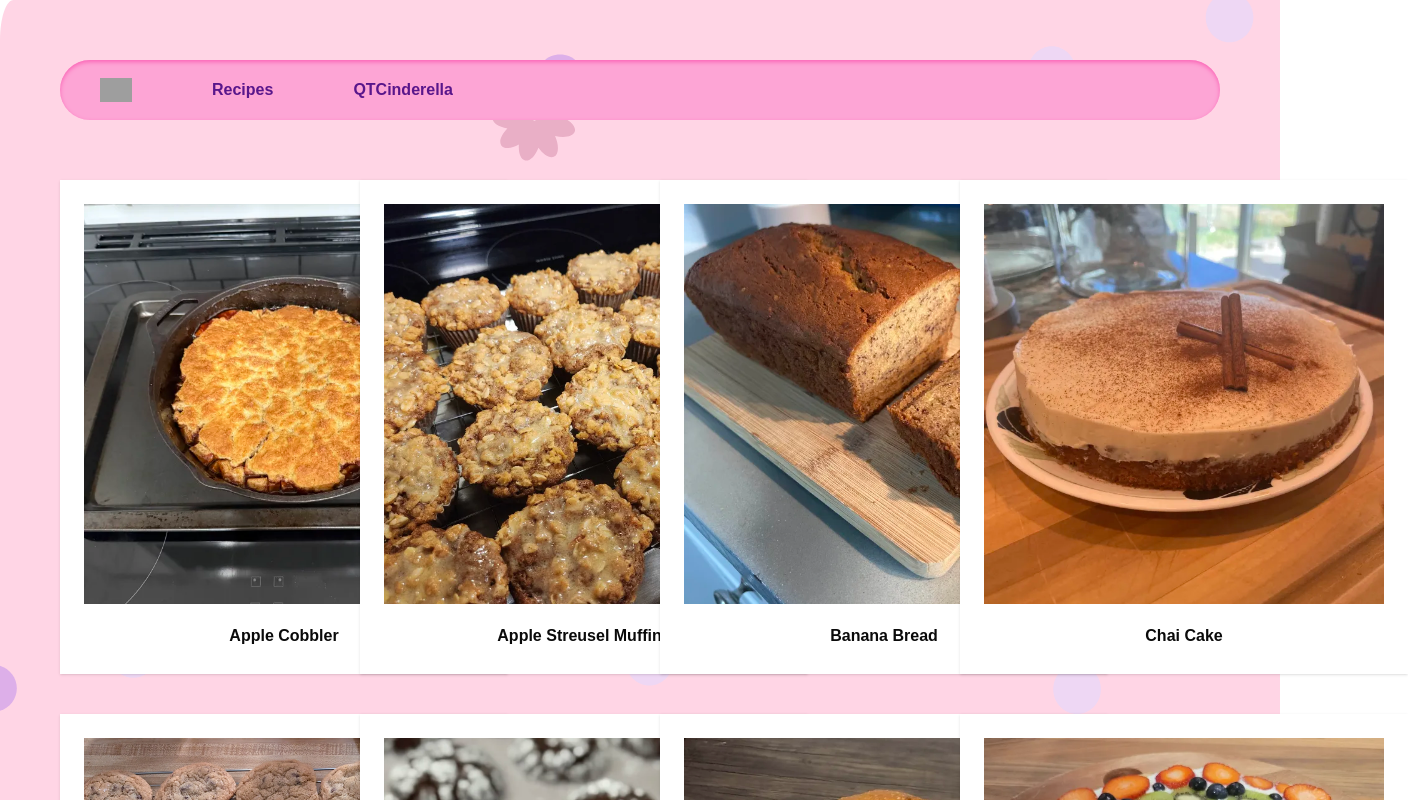
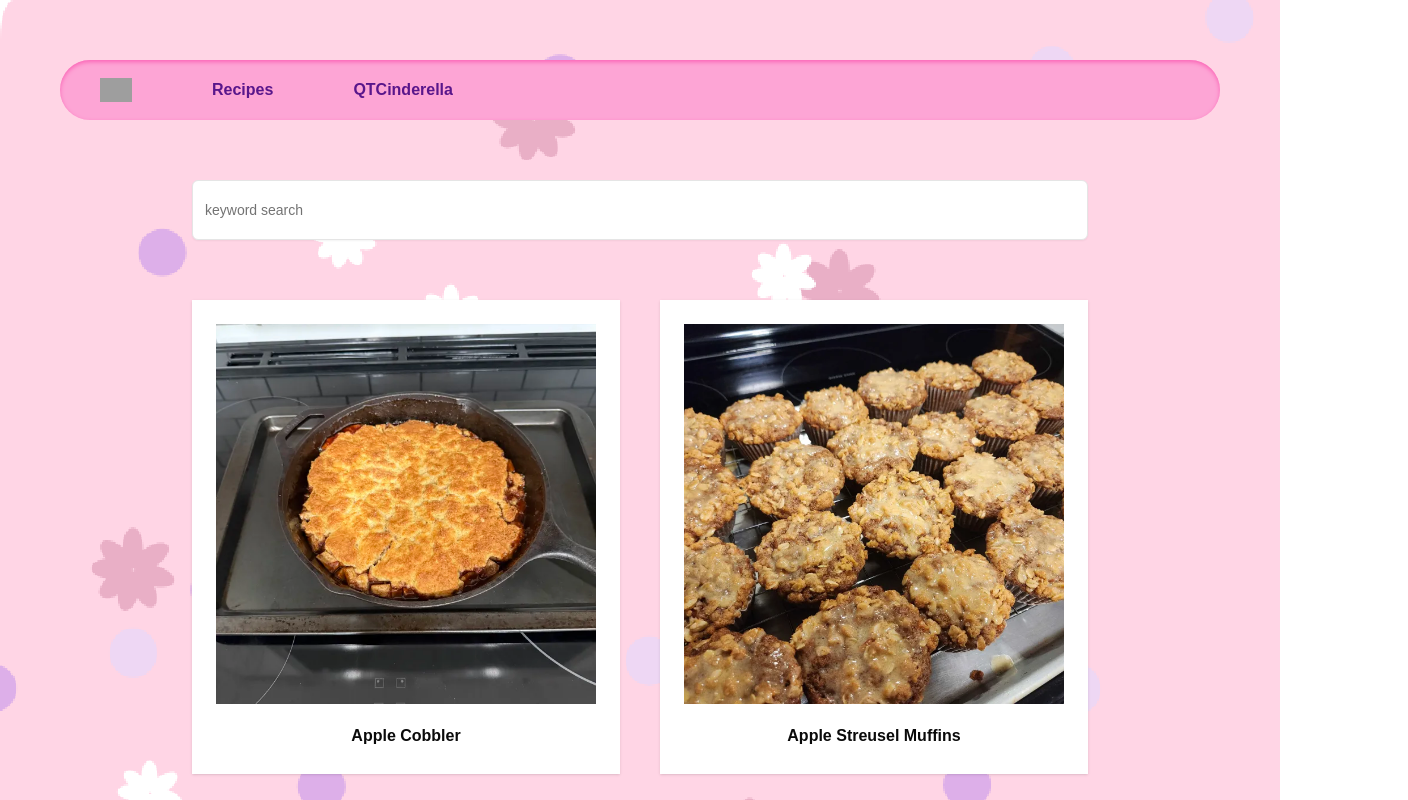
Before and after one commit to adoante/qtc-baking-streams, a SvelteKit app: page /recipe in a window 1280 px wide. Shown: the top 800 px of the page, 1408 px wide, since content can reach past the window. Built offline with nearby package versions, Linux system fonts and the light colour scheme; grey boxes are pictures that could not be loaded; a web font is replaced by a local one.

Commit message:
search bar!

```diff
--- a/src/lib/components/recipe-card.svelte
+++ b/src/lib/components/recipe-card.svelte
@@ -13,7 +13,7 @@
 <a href="/recipe/{slug}" class="flex w-max items-center justify-center">
 	<Card class="justify-center rounded-none border-none text-center">
 		<Content>
-			<img src={thumbnail} alt={title} class="h-60 w-100 object-cover md:h-100" />
+			<img src={thumbnail} alt={title} class="h-60 w-65 object-cover md:h-95 md:w-95" />
 		</Content>
 		<Header>
 			<Title>{title}</Title>
--- /dev/null
+++ b/src/lib/components/ui/input/index.ts
@@ -0,0 +1,7 @@
+import Root from "./input.svelte";
+
+export {
+	Root,
+	//
+	Root as Input,
+};
--- /dev/null
+++ b/src/lib/components/ui/input/input.svelte
@@ -0,0 +1,52 @@
+<script lang="ts">
+	import type { HTMLInputAttributes, HTMLInputTypeAttribute } from "svelte/elements";
+	import { cn, type WithElementRef } from "$lib/utils.js";
+
+	type InputType = Exclude<HTMLInputTypeAttribute, "file">;
+
+	type Props = WithElementRef<
+		Omit<HTMLInputAttributes, "type"> &
+			({ type: "file"; files?: FileList } | { type?: InputType; files?: undefined })
+	>;
+
+	let {
+		ref = $bindable(null),
+		value = $bindable(),
+		type,
+		files = $bindable(),
+		class: className,
+		"data-slot": dataSlot = "input",
+		...restProps
+	}: Props = $props();
+</script>
+
+{#if type === "file"}
+	<input
+		bind:this={ref}
+		data-slot={dataSlot}
+		class={cn(
+			"selection:bg-primary dark:bg-input/30 selection:text-primary-foreground border-input ring-offset-background placeholder:text-muted-foreground flex h-9 w-full min-w-0 rounded-md border bg-transparent px-3 pt-1.5 text-sm font-medium shadow-xs transition-[color,box-shadow] outline-none disabled:cursor-not-allowed disabled:opacity-50",
+			"focus-visible:border-ring focus-visible:ring-ring/50 focus-visible:ring-[3px]",
+			"aria-invalid:ring-destructive/20 dark:aria-invalid:ring-destructive/40 aria-invalid:border-destructive",
+			className
+		)}
+		type="file"
+		bind:files
+		bind:value
+		{...restProps}
+	/>
+{:else}
+	<input
+		bind:this={ref}
+		data-slot={dataSlot}
+		class={cn(
+			"border-input bg-background selection:bg-primary dark:bg-input/30 selection:text-primary-foreground ring-offset-background placeholder:text-muted-foreground flex h-9 w-full min-w-0 rounded-md border px-3 py-1 text-base shadow-xs transition-[color,box-shadow] outline-none disabled:cursor-not-allowed disabled:opacity-50 md:text-sm",
+			"focus-visible:border-ring focus-visible:ring-ring/50 focus-visible:ring-[3px]",
+			"aria-invalid:ring-destructive/20 dark:aria-invalid:ring-destructive/40 aria-invalid:border-destructive",
+			className
+		)}
+		{type}
+		bind:value
+		{...restProps}
+	/>
+{/if}
--- a/src/routes/+page.svelte
+++ b/src/routes/+page.svelte
@@ -16,7 +16,7 @@
 		</div>
 	</div>
 
-	<div class="grid gap-10 px-10 md:grid-cols-4">
+	<div class="flex flex-row flex-wrap items-center justify-center gap-10 md:mx-15">
 		{#each data.recipes as recipe (recipe.slug)}
 			<RecipeCard thumbnail={recipe.thumbnail} title={recipe.title} slug={recipe.slug} />
 		{/each}
--- a/src/routes/recipe/+page.svelte
+++ b/src/routes/recipe/+page.svelte
@@ -1,13 +1,40 @@
 <script lang="ts">
 	import type { PageProps } from '../$types';
 	import RecipeCard from '$lib/components/recipe-card.svelte';
+	import Input from '$lib/components/ui/input/input.svelte';
+
+	type Recipe = {
+		title: string;
+		thumbnail: string;
+		slug: string;
+		tags: string[];
+	};
 
 	let { data }: PageProps = $props();
+
+	let recipes = $state(data.recipes);
+
+	const search = (keyword: string) => {
+		if (!keyword) {
+			recipes = data.recipes;
+		} else {
+			recipes = data.recipes.filter((recipe: Recipe) =>
+				recipe.title.toLowerCase().includes(keyword.toLowerCase())
+			);
+		}
+	};
 </script>
 
 <main class="mx-5 flex flex-col items-center space-y-10 text-center md:space-y-15">
-	<div class="grid gap-10 px-10 md:grid-cols-4">
-		{#each data.recipes as recipe (recipe.slug)}
+	<Input
+		type="search"
+		placeholder="keyword search"
+		oninput={(e) => search((e.target as HTMLInputElement).value)}
+		class="h-15 md:w-4xl"
+	/>
+
+	<div class="flex flex-row flex-wrap items-center justify-center gap-10 md:mx-15">
+		{#each recipes as recipe (recipe.slug)}
 			<RecipeCard thumbnail={recipe.thumbnail} title={recipe.title} slug={recipe.slug} />
 		{/each}
 	</div>
--- a/vite.config.ts
+++ b/vite.config.ts
@@ -2,4 +2,4 @@ import tailwindcss from '@tailwindcss/vite';
 import { sveltekit } from '@sveltejs/kit/vite';
 import { defineConfig } from 'vite';
 
-export default defineConfig({ plugins: [tailwindcss(), sveltekit()] });
+export default defineConfig({ plugins: [tailwindcss(), sveltekit()], server: { host: true } });
```
